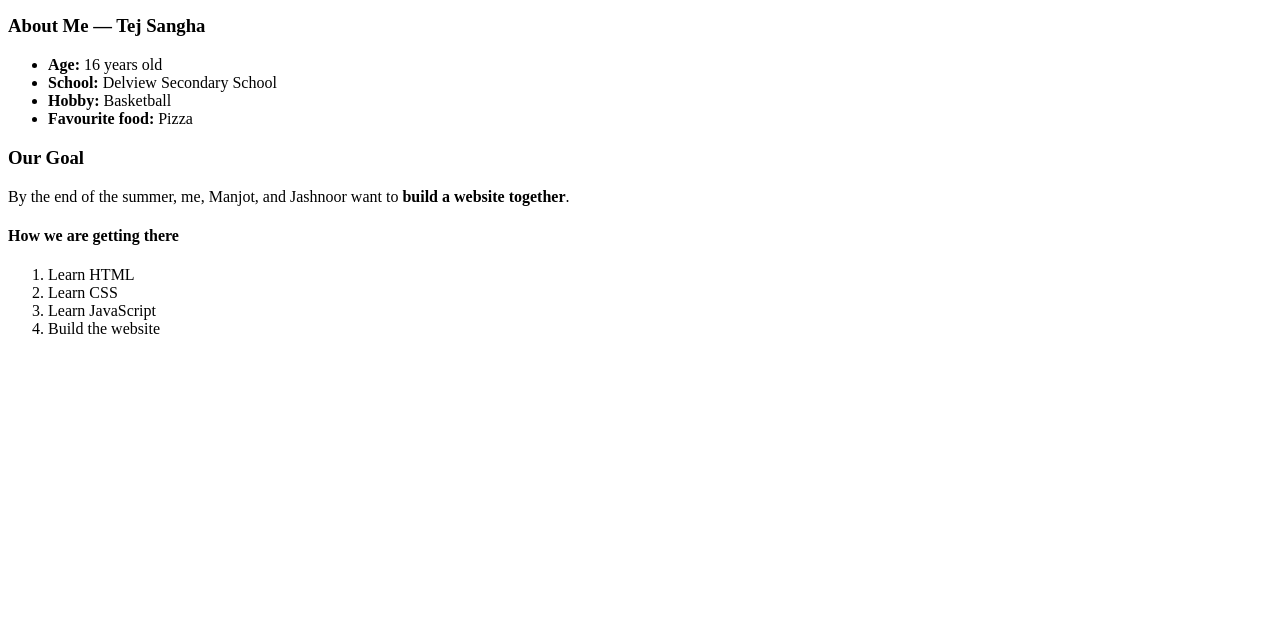
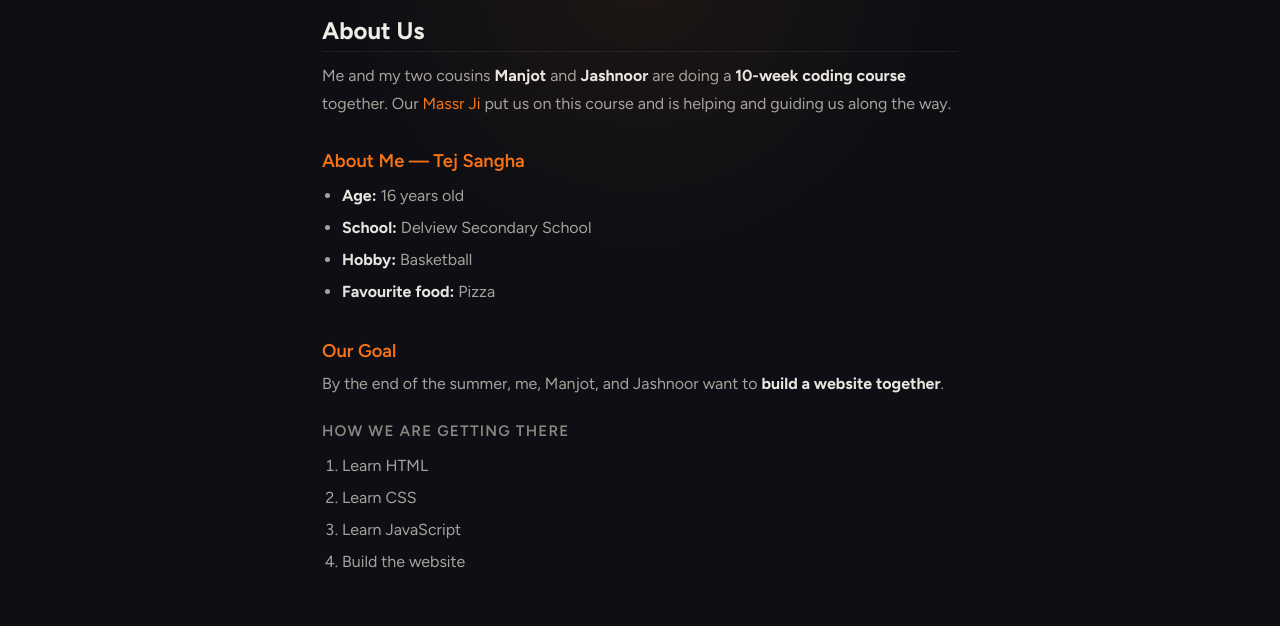
Before and after one commit to XxSoccerstar11xX/Locked-in-, a plain HTML site: page index.html in a window 1280 px wide. Shown: the part 186-812 px from the top of the page. Drawn offline with Linux system fonts and the light colour scheme.

Commit message:
new 1of1

```diff
--- a/index.html
+++ b/index.html
@@ -5,6 +5,80 @@
   <meta name="viewport" content="width=device-width, initial-scale=1.0">
   <meta name="description" content="Follow my journey as I build skills and turn ideas into reality.">
   <title>Home</title>
+  <link href="https://fonts.googleapis.com/css2?family=Figtree:wght@400;600;700&display=swap" rel="stylesheet">
+  <style>
+    * { box-sizing: border-box; margin: 0; padding: 0; }
+
+    body {
+      font-family: 'Figtree', sans-serif;
+      background: #0d0f14;
+      color: #e8e4df;
+      min-height: 100vh;
+      padding: 3rem 2rem;
+      max-width: 700px;
+      margin: 0 auto;
+    }
+
+    body::before {
+      content: '';
+      position: fixed;
+      top: -200px; left: 50%;
+      transform: translateX(-50%);
+      width: 700px; height: 700px;
+      background: radial-gradient(circle, rgba(249,115,22,0.07) 0%, transparent 65%);
+      pointer-events: none;
+      z-index: -1;
+    }
+
+    h1 {
+      font-size: 2.4rem;
+      font-weight: 700;
+      color: #f97316;
+      margin-bottom: 0.75rem;
+    }
+
+    h2 {
+      font-size: 1.5rem;
+      font-weight: 700;
+      color: #f0ede8;
+      margin: 2.5rem 0 0.6rem;
+      padding-bottom: 0.4rem;
+      border-bottom: 1px solid rgba(255,255,255,0.07);
+    }
+
+    h3 {
+      font-size: 1.15rem;
+      font-weight: 600;
+      color: #f97316;
+      margin: 2rem 0 0.5rem;
+    }
+
+    h4 {
+      font-size: 0.95rem;
+      font-weight: 600;
+      text-transform: uppercase;
+      letter-spacing: 0.08em;
+      color: #8a8680;
+      margin: 1.5rem 0 0.6rem;
+    }
+
+    p {
+      color: #a8a29c;
+      line-height: 1.75;
+      margin-bottom: 0.5rem;
+    }
+
+    strong { color: #e8e4df; }
+    em { color: #f97316; font-style: normal; }
+
+    ul, ol {
+      padding-left: 1.25rem;
+      color: #a8a29c;
+      line-height: 2;
+    }
+
+    li strong { color: #e8e4df; }
+  </style>
 </head>
 <body>
 
```
Also changed, not shown: 1 other file.
